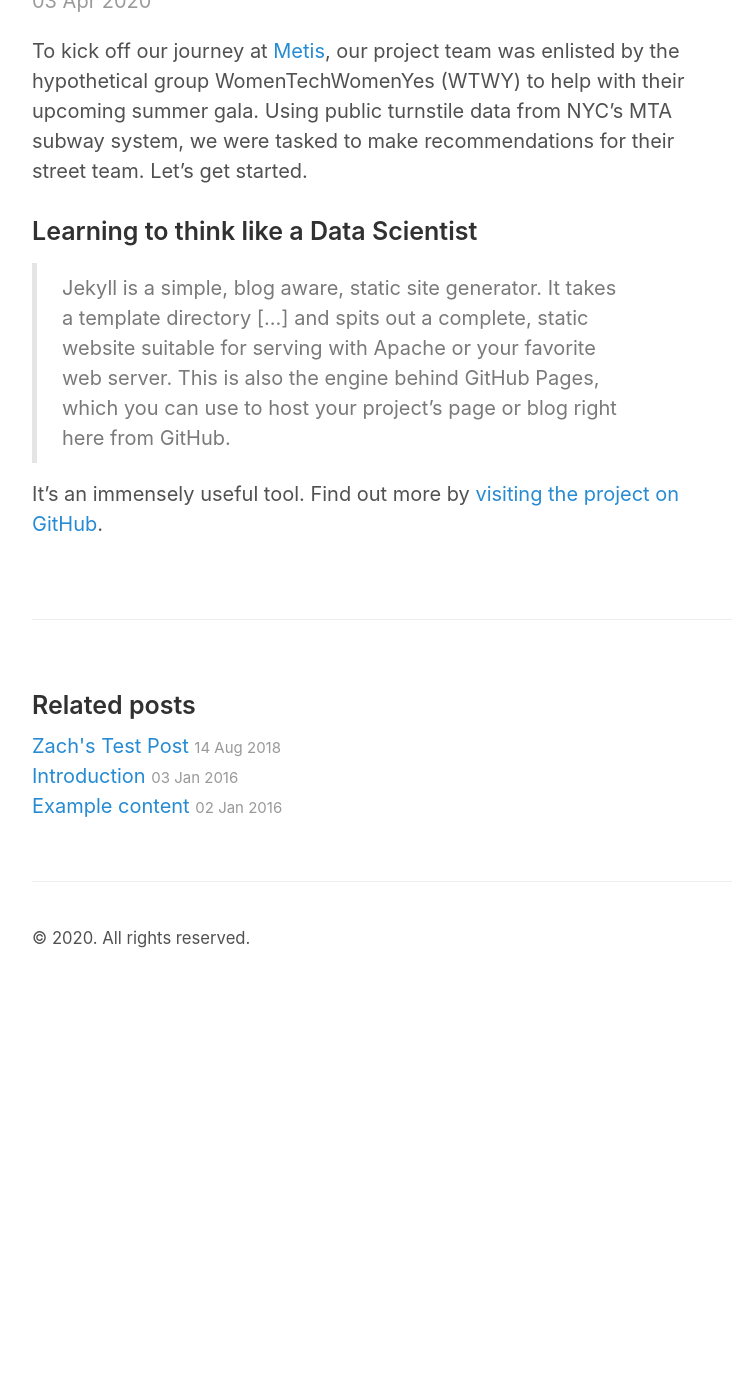
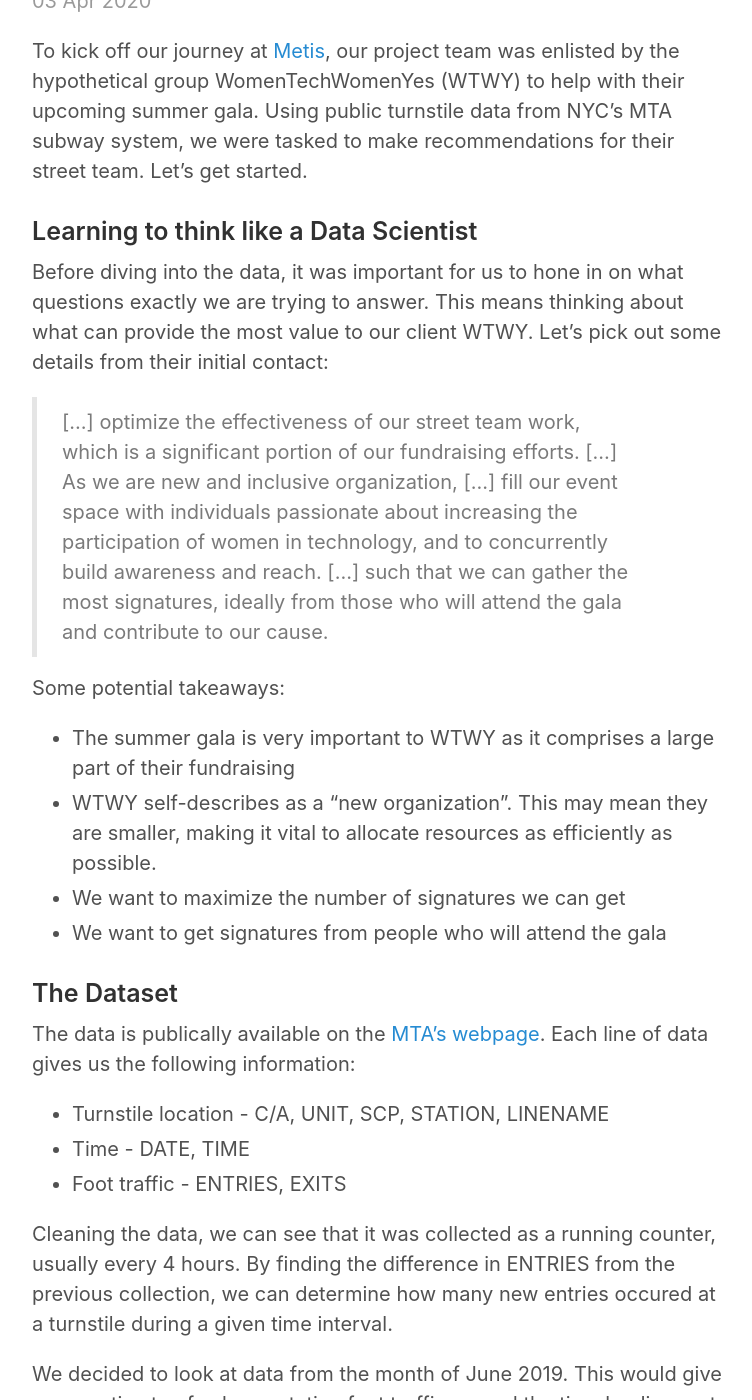
Before and after one commit to enndy6285/enndy6285.github.io, a Jekyll site: the page built from _posts/2020-04-03-whats-jekyll.md, in a window 1280 px wide and 1400 px high, scrolled down 227 px. Shown: the whole window, without its empty margins (258-1010 px from the left). Built offline with Jekyll 4.4.1, drawn with Linux system fonts in a browser that asks for light colours; before the commit the page ends 1219 px from its top, so only the background shows below that; some of the changed text lies outside the part shown.

Commit message:
updated blog 1

```diff
--- a/_posts/2020-04-03-whats-jekyll.md
+++ b/_posts/2020-04-03-whats-jekyll.md
@@ -6,7 +6,28 @@ title: Exploring MTA turnstile data
 To kick off our journey at [Metis](http://www.thisismetis.com), our project team was enlisted by the hypothetical group WomenTechWomenYes (WTWY) to help with their upcoming summer gala. Using public turnstile data from NYC's MTA subway system, we were tasked to make recommendations for their street team. Let's get started.
 
 ### Learning to think like a Data Scientist
+Before diving into the data, it was important for us to hone in on what questions exactly we are trying to answer. This means thinking about what can provide the most value to our client WTWY. Let's pick out some details from their initial contact:
 
-> Jekyll is a simple, blog aware, static site generator. It takes a template directory [...] and spits out a complete, static website suitable for serving with Apache or your favorite web server. This is also the engine behind GitHub Pages, which you can use to host your project’s page or blog right here from GitHub.
+>[...] optimize the effectiveness of our street team work, which is a significant portion of our fundraising efforts. [...] As we are new and inclusive organization, [...] fill our event space with individuals passionate about increasing the participation of women in technology, and to concurrently build awareness and reach. [...] such that we can gather the most signatures, ideally from those who will attend the gala and contribute to our cause.
+
+Some potential takeaways:
+* The summer gala is very important to WTWY as it comprises a large part of their fundraising
+* WTWY self-describes as a "new organization". This may mean they are smaller, making it vital to allocate resources as efficiently as possible.
+* We want to maximize the number of signatures we can get
+* We want to get signatures from people who will attend the gala
+
+### The Dataset
+The data is publically available on the [MTA's webpage](http://web.mta.info/developers/turnstile.html). Each line of data gives us the following information:
+* Turnstile location - C/A, UNIT, SCP, STATION, LINENAME
+* Time - DATE, TIME
+* Foot traffic - ENTRIES, EXITS
+
+Cleaning the data, we can see that it was collected as a running counter, usually every 4 hours. By finding the difference in ENTRIES from the previous collection, we can determine how many new entries occured at a turnstile during a given time interval.
+
+We decided to look at data from the month of June 2019. This would give us an estimate of subway station foot traffic around the time leading up to when the summer gala is expected to occur.
+
+### Insights
+
+![Image test]({{ site.url }}/images/station_total.png)
 
 It's an immensely useful tool. Find out more by [visiting the project on GitHub](https://github.com/jekyll/jekyll).
```
Also changed, not shown: images/station_total.png (added).
